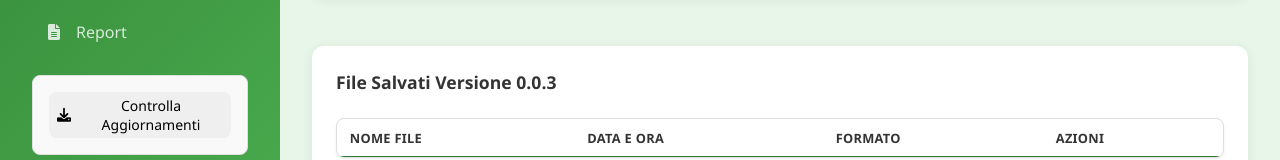
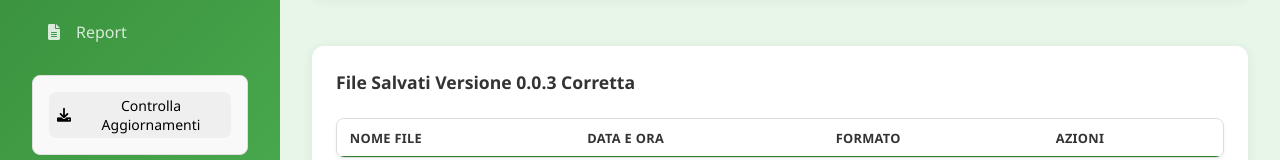
Before and after one commit to Biorigeneral-Informatics/classificatore.sea, an Electron app: page app/dashboard.html in a window 1280 px wide. Shown: the part 479-639 px from the top of the page. Drawn offline with nearby package versions, Linux system fonts and the light colour scheme; no server answers; a script that the page names is missing.

Commit message:
Nuova release 0.0.3

```diff
--- a/app/dashboard.html
+++ b/app/dashboard.html
@@ -141,7 +141,7 @@
             </div>
 
             <div class="data-table">
-                <h3>File Salvati Versione 0.0.3</h3>
+                <h3>File Salvati Versione 0.0.3 Corretta</h3>
                 <div id="savedFilesContainer">
                     <!-- La tabella dei file salvati verrà caricata dinamicamente qui -->
                     <table style="width: 100%;">
--- a/package.json
+++ b/package.json
@@ -1,7 +1,7 @@
 {
   "name": "waste-guard",
   "productName": "WasteGuard",
-  "version": "0.0.2",
+  "version": "0.0.3",
   "description": "Sistema di classificazione rifiuti",
   "main": "main.js",
   "scripts": {
```
